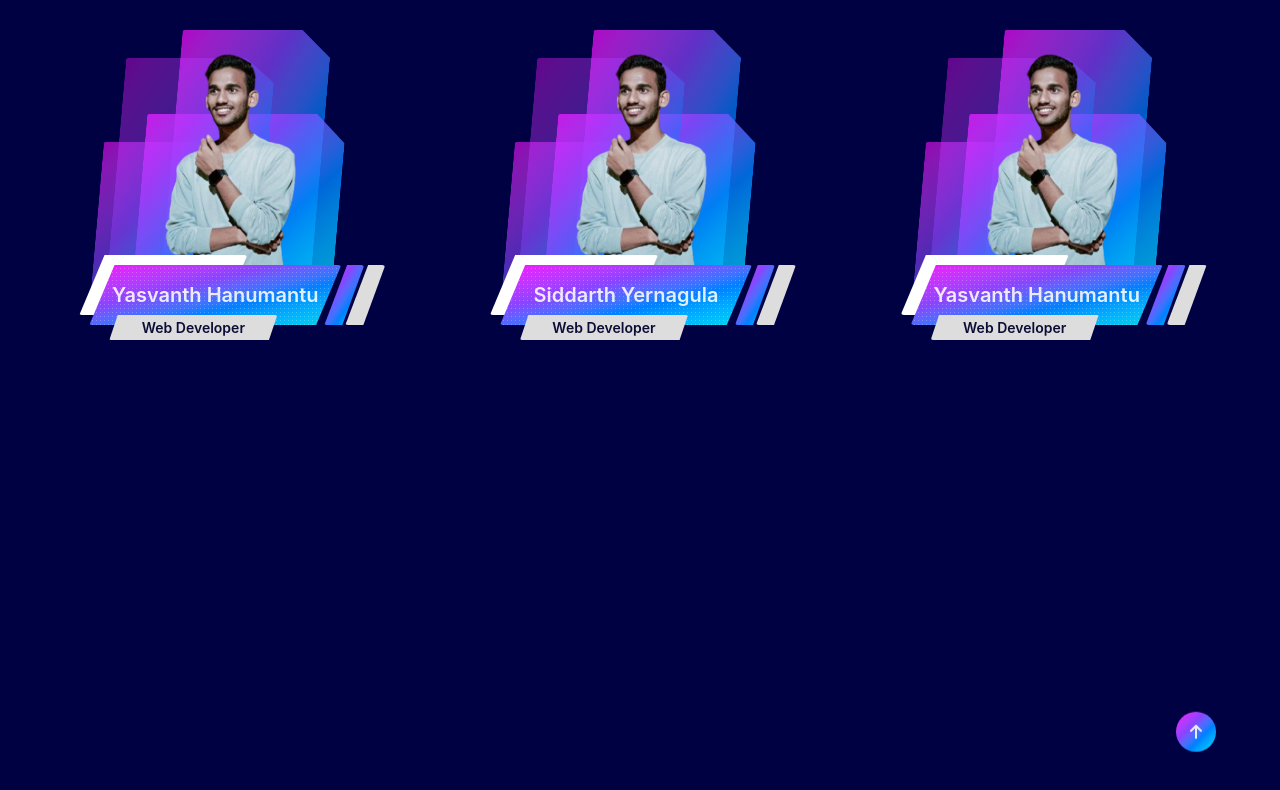
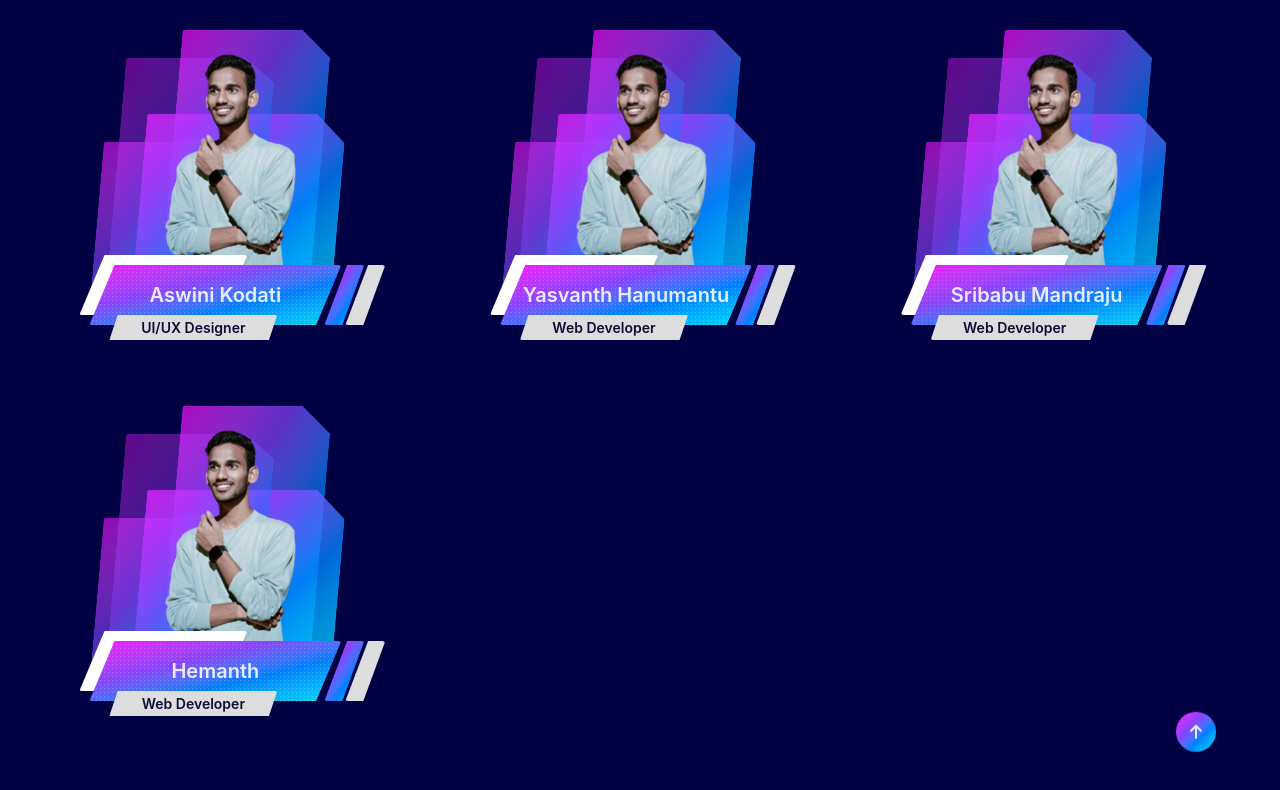
Before and after one commit to siddhuthecoder/teckzite2k24, a React (Vite) app: page /webteam in a window 1280 px wide. Shown: the top 790 px of the page. Built offline with nearby package versions, Linux system fonts and the light colour scheme; a web font is replaced by a local one.

Commit message:
Update index.js

```diff
--- a/src/constants/index.js
+++ b/src/constants/index.js
@@ -33,7 +33,16 @@ export const navigation = [
   },
 ];
 
+
+
 export const WebTeamCard = [
+
+  {
+    id: 1,
+    name: "Aswini Kodati",
+    role: "UI/UX Designer",
+    img: team1,
+  },
   {
     id: 1,
     name: "Yasvanth Hanumantu",
@@ -41,14 +50,14 @@ export const WebTeamCard = [
     img: team1,
   },
   {
-    id: 2,
-    name: "Siddarth Yernagula",
+    id: 3,
+    name: "Sribabu Mandraju",
     role: "Web Developer",
     img: team1,
   },
   {
-    id: 3,
-    name: "Yasvanth Hanumantu",
+    id: 4,
+    name: "Hemanth",
     role: "Web Developer",
     img: team1,
   },
```
